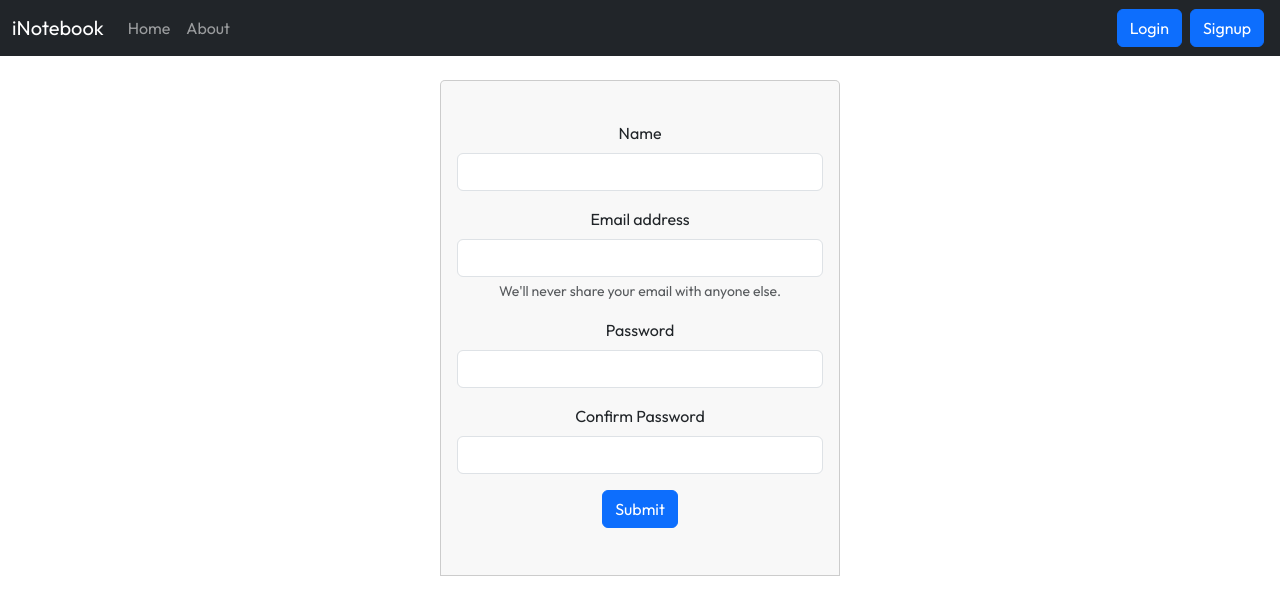
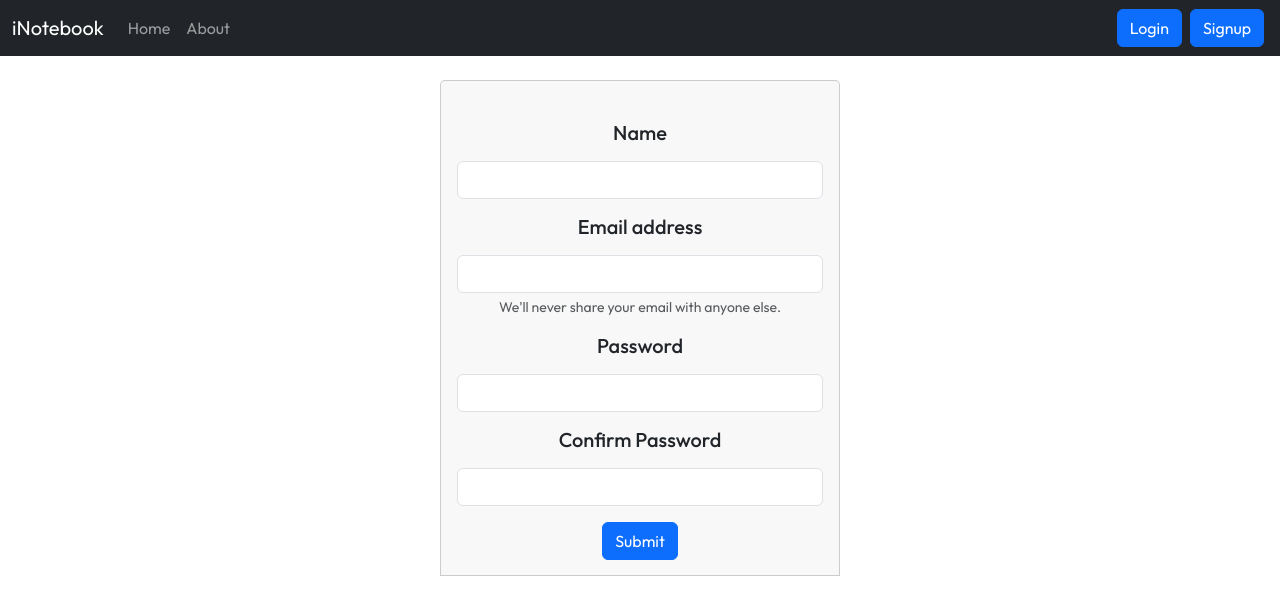
Before and after one commit to Laraib007/MERN-stack, a React (Create React App) app: page /Signup in a window 1280 px wide. Shown: the top 598 px of the page. Built offline with nearby package versions, Linux system fonts and the light colour scheme.

Commit message:
fixing bugs and issues

```diff
--- a/src/App.js
+++ b/src/App.js
@@ -13,6 +13,7 @@ import Signup from './components/Signup';
 
 function App() {
 
+  const login = localStorage.getItem("token")
   return (
     <NoteState>
       <Router>
--- a/src/components/Home.js
+++ b/src/components/Home.js
@@ -3,6 +3,7 @@ import Notes from './Notes'
 import Addnote from './Addnote'
 
 const Home = () => {
+
   return (
     <div>
       <Addnote />
--- a/src/components/Login.js
+++ b/src/components/Login.js
@@ -29,7 +29,7 @@ const handleSubmit= async(e)=>{
   }
   return (
     <div style={{width: "25rem", height: "27rem"}} className={`card mt-4 card-header nav container`}>
-      <form style={{marginTop: "4rem"}} onSubmit={handleSubmit}>
+      <form style={{marginTop: "5rem"}} onSubmit={handleSubmit}>
   <div className="mb-3">
     <label htmlFor="exampleInputEmail1" className="form-label"><h4>Email address</h4></label>
     <input type="email" className="form-control" id="email" name='email' aria-describedby="emailHelp"  onChange={onChange} value={credentials.email}/>
--- a/src/components/Navbar.js
+++ b/src/components/Navbar.js
@@ -29,7 +29,7 @@ const logout=() => localStorage.removeItem("token")
     </div>
     <Link  className={`btn btn-primary mx-1 ${login ? 'd-none': ''}`}  to="/Login" role="button">Login</Link>
     <Link className={`btn btn-primary mx-1 ${login ? 'd-none': ''}`} to="/Signup" role="button">Signup</Link>
-    <Link className={`btn btn-primary mx-1 ${!login ? 'd-none': ''}`} onClick={logout} role="button">Logout</Link>
+    <Link className={`btn btn-primary mx-1 ${!login ? 'd-none': ''}`} onClick={logout} to="/Login" role="button">Logout</Link>
   </div>
 </nav>
   )
--- a/src/components/Signup.js
+++ b/src/components/Signup.js
@@ -32,20 +32,20 @@ return (
   <div style={{width: "25rem", height: "31rem"}} className={`card mt-4 card-header nav container`}>
     <form style={{marginTop: "2rem"}} onSubmit={handleSubmit}>
 <div className="mb-3">
-  <label htmlFor="exampleInputEmail1" className="form-label">Name</label>
+  <label htmlFor="exampleInputEmail1" className="form-label"><h5>Name</h5></label>
   <input type="text" className="form-control" id="name" name='name' aria-describedby="emailHelp"  onChange={onChange} value={credentials.name} required minLength={5}/>
 </div>
 <div className="mb-3">
-  <label htmlFor="exampleInputEmail1" className="form-label">Email address</label>
+  <label htmlFor="exampleInputEmail1" className="form-label"><h5>Email address</h5></label>
   <input type="email" className="form-control" id="email" name='email' aria-describedby="emailHelp"  onChange={onChange} value={credentials.email} required />
   <div id="emailHelp" className="form-text">We'll never share your email with anyone else.</div>
 </div>
 <div className="mb-3">
-  <label htmlFor="exampleInputPassword1" className="form-label">Password</label>
+  <label htmlFor="exampleInputPassword1" className="form-label"><h5>Password</h5></label>
   <input type="password" className="form-control" name='password' id="password" onChange={onChange}  value={credentials.password} required minLength={5} />
 </div>
 <div className="mb-3">
-  <label htmlFor="exampleInputPassword1" className="form-label">Confirm Password</label>
+  <label htmlFor="exampleInputPassword1" className="form-label"><h5>Confirm Password</h5></label>
   <input type="password" className="form-control" name='cpassword' id="cpassword" onChange={onChange}  value={credentials.cpassword}/>
 </div>
 <button type="submit" className="btn btn-primary">Submit</button>
```
